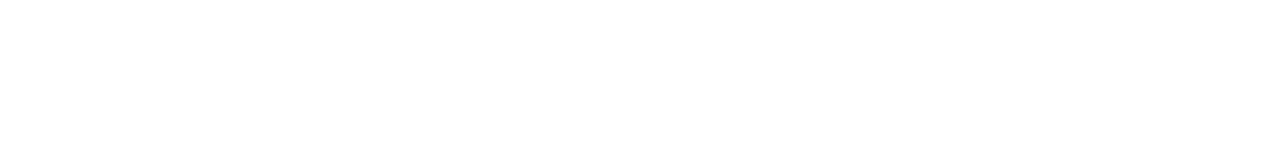
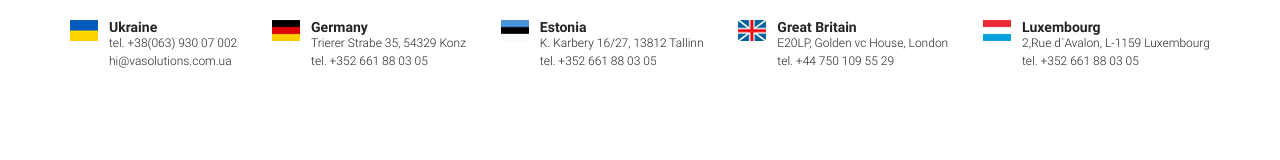
Before and after one commit to djedek/prengi, a website: page src/index.html in a window 1280 px wide. Drawn offline with nearby package versions, Linux system fonts and the light colour scheme; files that its build step writes are made by us from their sources.

Commit message:
Блок country с адаптацией под различные разрешения

```diff
--- a/src/index.html
+++ b/src/index.html
@@ -10,7 +10,47 @@
 </head>
 
 <body>
-
+    <div class="country">
+        <div class="container">
+            <div class="country__block">
+                <div class="country__item">
+                    <img src="icons/country/Ukraine_ico.png" alt="Ukraine" class="country__img">
+                    <div class="country__content">
+                        <div class="country__title">Ukraine</div>
+                        <div class="country__descr">tel. +38(063) 930 07 002<br>hi@vasolutions.com.ua</div>
+                    </div>
+                </div>
+                <div class="country__item">
+                    <img src="icons/country/Germany_ico.png" alt="Germany" class="country__img">
+                    <div class="country__content">
+                        <div class="country__title">Germany</div>
+                        <div class="country__descr">Trierer Strabe 35, 54329 Konz<br>tel. +352 661 88 03 05</div>
+                    </div>
+                </div>
+                <div class="country__item">
+                    <img src="icons/country/Estonia_ico.png" alt="Estonia" class="country__img">
+                    <div class="country__content">
+                        <div class="country__title">Estonia</div>
+                        <div class="country__descr">K. Karbery 16/27, 13812 Tallinn<br>tel. +352 661 88 03 05</div>
+                    </div>
+                </div>
+                <div class="country__item">
+                    <img src="icons/country/GB_ico.png" alt="GB" class="country__img">
+                    <div class="country__content">
+                        <div class="country__title">Great Britain</div>
+                        <div class="country__descr">E20LP, Golden vc House, London<br>tel. +44 750 109 55 29</div>
+                    </div>
+                </div>
+                <div class="country__item">
+                    <img src="icons/country/Luxembourg_ico.png" alt="Luxembourg" class="country__img">
+                    <div class="country__content">
+                        <div class="country__title">Luxembourg</div>
+                        <div class="country__descr">2,Rue d`Avalon, L-1159 Luxembourg<br>tel. +352 661 88 03 05</div>
+                    </div>
+                </div>
+            </div>
+        </div>
+    </div>
 </body>
 
 </html>
--- /dev/null
+++ b/src/sass/base/_media.scss
@@ -0,0 +1,25 @@
+@media (max-width: 1160px) {
+	.country {
+        &__block {
+            padding: 20px 5px;
+            display: flex;
+            justify-content: center;
+            flex-wrap: wrap;
+        }
+        &__item {
+            margin: 0 10px 10px 10px;
+        }
+    }
+}
+
+@media (max-width: 768px) {
+	.country {
+        &__block {
+            justify-content: start;
+        }
+        &__item {
+            margin: 0 20px 10px 20px;
+            justify-content: start;
+        }
+    }
+}
--- /dev/null
+++ b/src/sass/blocks/_country.scss
@@ -0,0 +1,34 @@
+.country {
+    &__block {
+        padding: 20px 0;
+        display: flex;
+        justify-content: space-between;
+    }
+    &__item {
+        display: flex;
+        justify-content: space-between;
+    }
+    &__img {
+        display: block;
+        width: 28px;
+        height: 21px;
+        margin-right: 11px;
+    }
+    &__content {
+        max-width: 190px;
+    }
+    &__title {
+        font-size: 14px;
+        font-weight: 700;
+        line-height: 14px;
+        text-align: left;
+        color: #242424;
+    }
+    &__descr {
+        font-size: 12px;
+        font-weight: 300;
+        line-height: 18px;
+        text-align: left;
+        color: #242424;
+    }
+}
--- a/src/sass/style.scss
+++ b/src/sass/style.scss
@@ -1,5 +1,15 @@
 @import "libs/fonts";
+@import "libs/bootstrap-reboot.min";
 
 * {
 	font-family: "Roboto", sans-serif;
 }
+
+.container {
+	max-width: 1140px;
+	margin: 0 auto;
+}
+
+@import "blocks/country";
+
+@import "base/media";
```
Also changed, not shown: src/sass/libs/_bootstrap-reboot.min.scss (added, +8 -0 lines), dist/css/style.min.css, dist/index.html.
